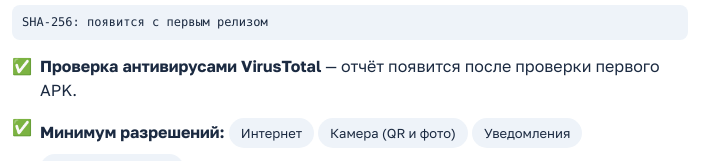
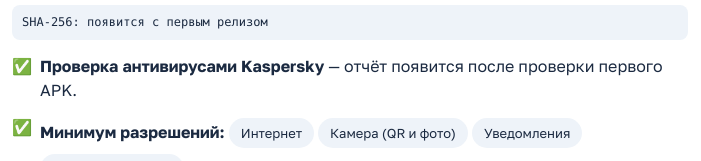
Before and after one commit to dardori/dardori.github.io, a plain HTML site: page index.html in a window 1280 px wide. Shown: the part 5215-5376 px from the top of the page, 290-991 px from the left. Drawn offline with Linux system fonts and the light colour scheme; no server answers; a web font is replaced by a local one.

Commit message:
Update index.html

```diff
--- a/index.html
+++ b/index.html
@@ -272,7 +272,7 @@ footer a{color:var(--blue);text-decoration:none}
     </ul>
     <div class="mono" id="shaLine">SHA-256: появится с первым релизом</div>
     <ul class="check">
-      <li><b>Проверка антивирусами VirusTotal</b> — <span id="vtLine">отчёт появится после проверки первого APK</span>.
+      <li><b>Проверка антивирусами Kaspersky</b> — <span id="vtLine">отчёт появится после проверки первого APK</span>.
         <!-- КОГДА ПРОВЕРИТЕ APK НА virustotal.com: замените текст выше на ссылку:
              <a href="ССЫЛКА_НА_ОТЧЁТ">отчёт проверки</a> --></li>
       <li><b>Минимум разрешений:</b>
```
